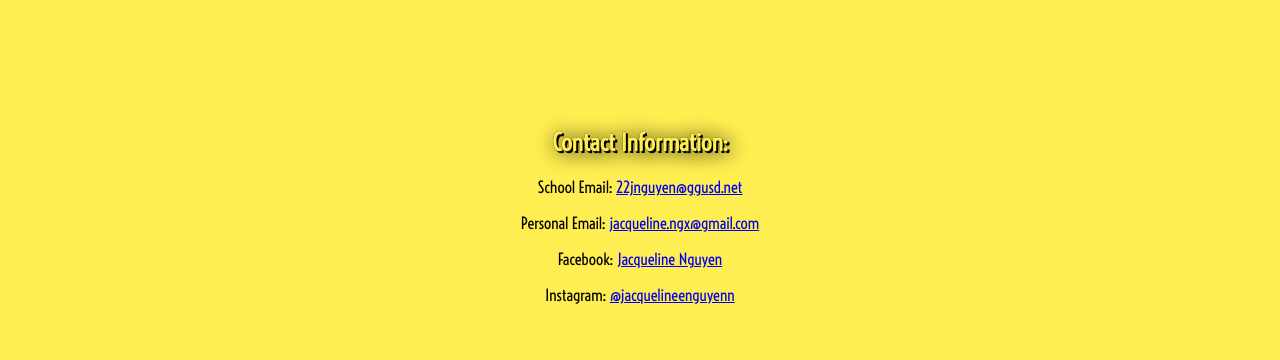
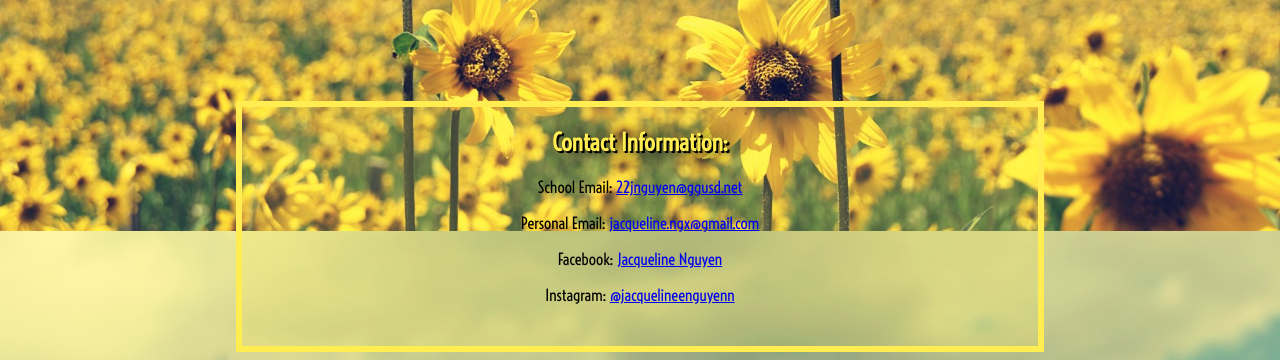
Before and after one commit to jacquelinengx/jacquelinengx.github.io, a plain HTML site: page index.html in a window 1280 px wide. Shown: the part 569-929 px from the top of the page. Drawn offline with Linux system fonts and the light colour scheme.

Commit message:
update background

```diff
--- a/index.html
+++ b/index.html
@@ -12,7 +12,7 @@
                 background-size: 100%;
                 background-attachment: fixed;
                 background-color: #ffed51;
-                background-image: url(~flower.jpg);
+                background-image: url("flower.jpg");
             }
 
             h1 {
```
Also changed, not shown: flowers.jpg (deleted).
